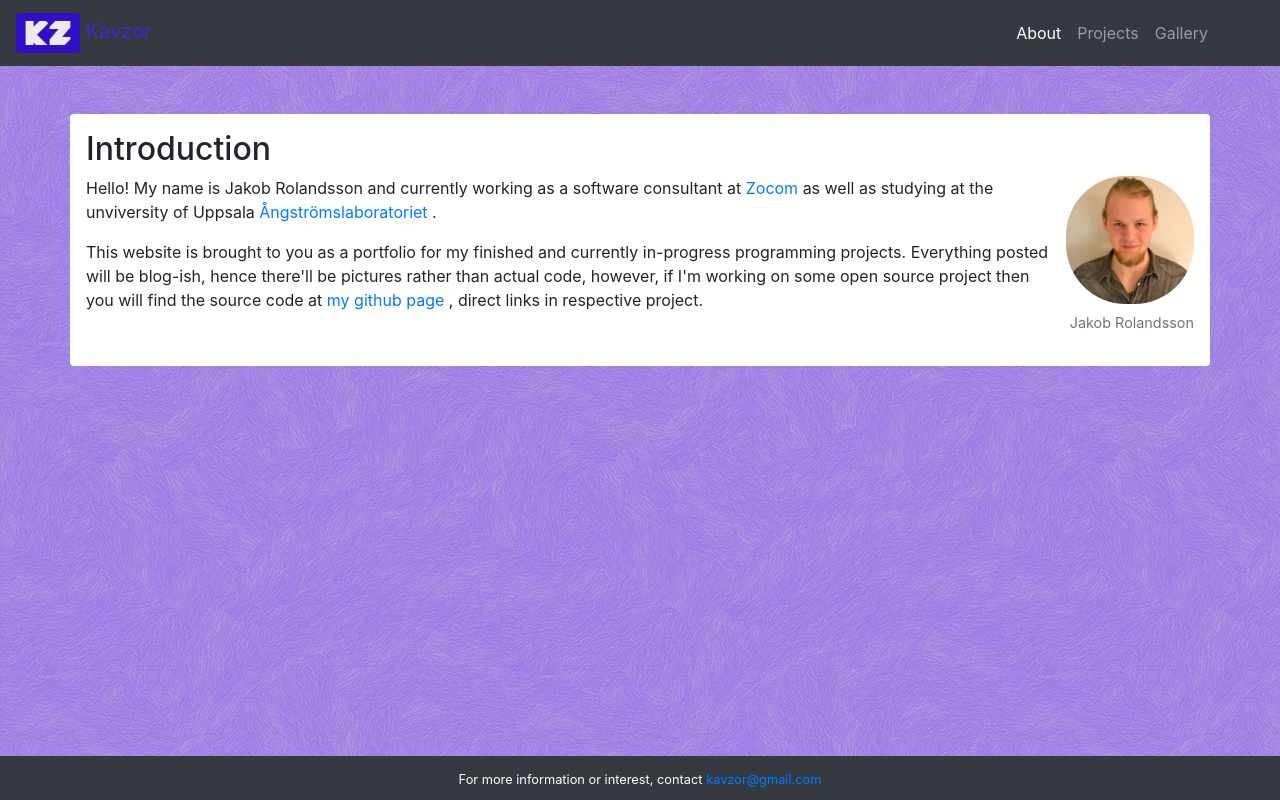
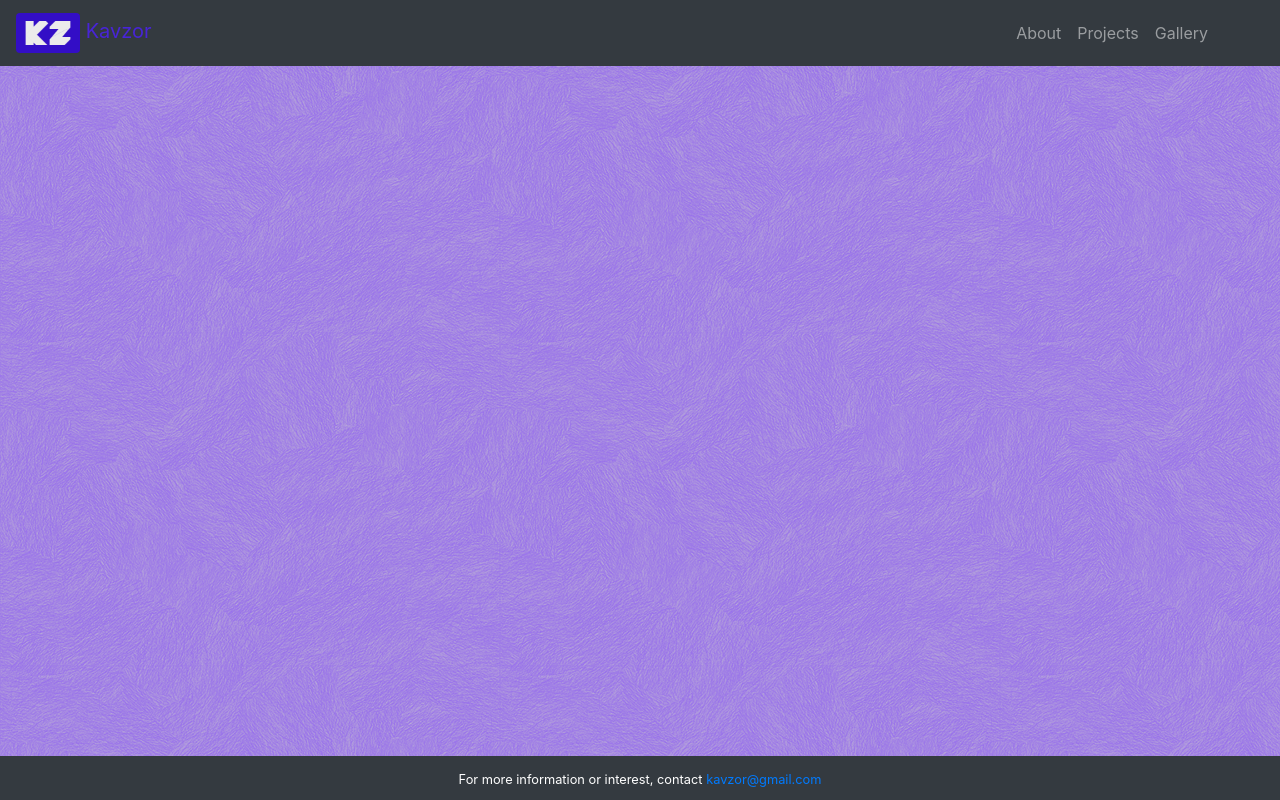
Before and after one commit to Kavzor/web, an Angular app: page / in a window 1280 px wide. Built offline with nearby package versions, Linux system fonts and the light colour scheme.

Commit message:
link fixes

```diff
--- a/package.json
+++ b/package.json
@@ -5,7 +5,7 @@
   "scripts": {
     "ng": "ng",
     "start": "ng serve",
-    "build": "ng build --prod",
+    "build": "ng build --prod --base-href '/web/'",
     "test": "ng test",
     "lint": "ng lint",
     "e2e": "ng e2e"
--- a/src/app/app-routing.module.ts
+++ b/src/app/app-routing.module.ts
@@ -6,7 +6,7 @@ import { GalleryComponent } from './gallery/gallery.component';
 
 const routes: Routes = [
   {
-    path: "", component: AboutComponent
+    path: "home", component: AboutComponent
   },
   {
     path: "projects", component: ProjectsComponent
--- a/src/app/app.component.html
+++ b/src/app/app.component.html
@@ -8,7 +8,7 @@
   <div class="ml-auto mr-5">
     <ul class="navbar-nav">
       <li class="nav-item" routerLinkActive="active">
-        <a class="nav-link" routerLink="/">About</a>
+        <a class="nav-link" routerLink="home">About</a>
       </li>
       <li class="nav-item" routerLinkActive="active">
         <a class="nav-link" routerLink="projects">Projects</a>
```
